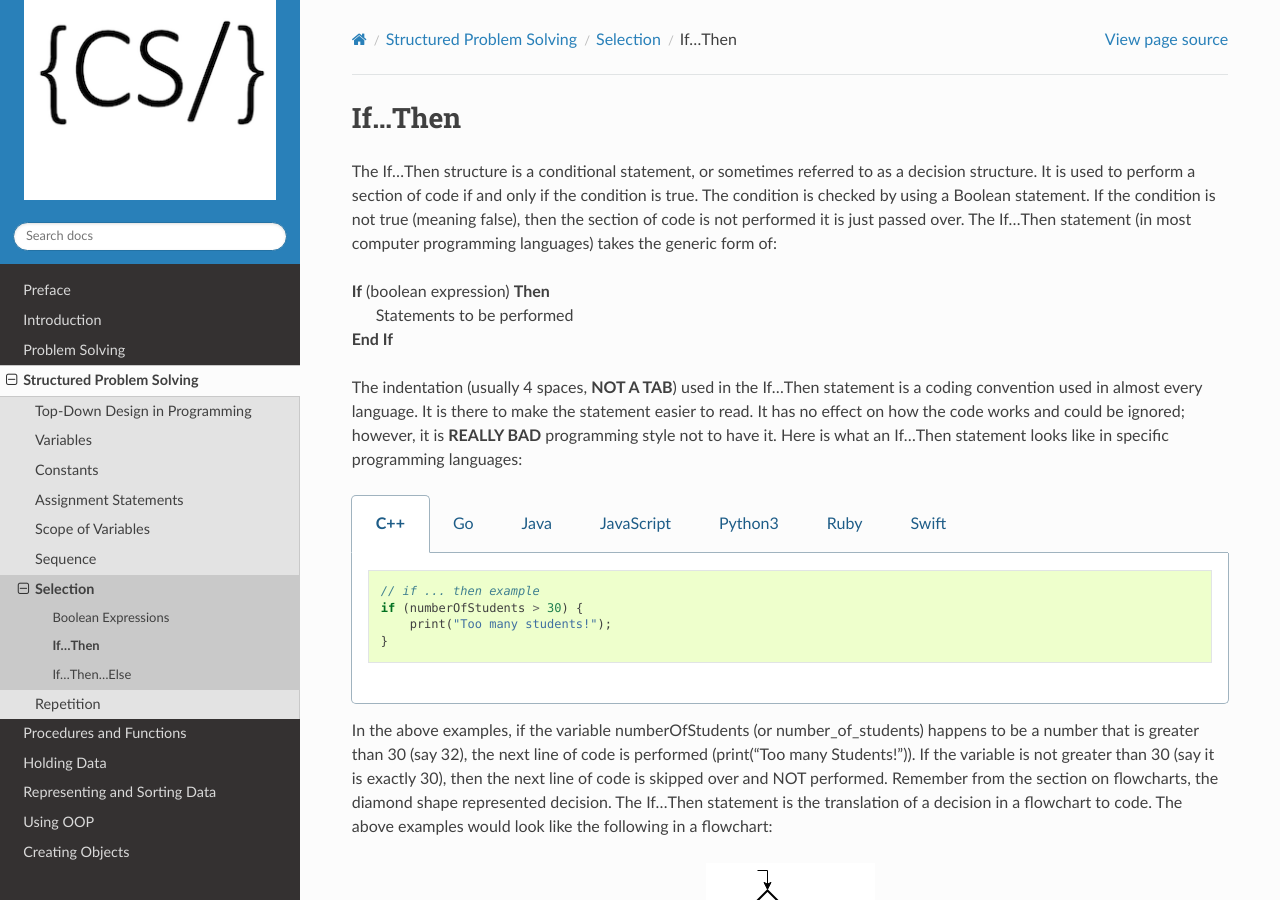
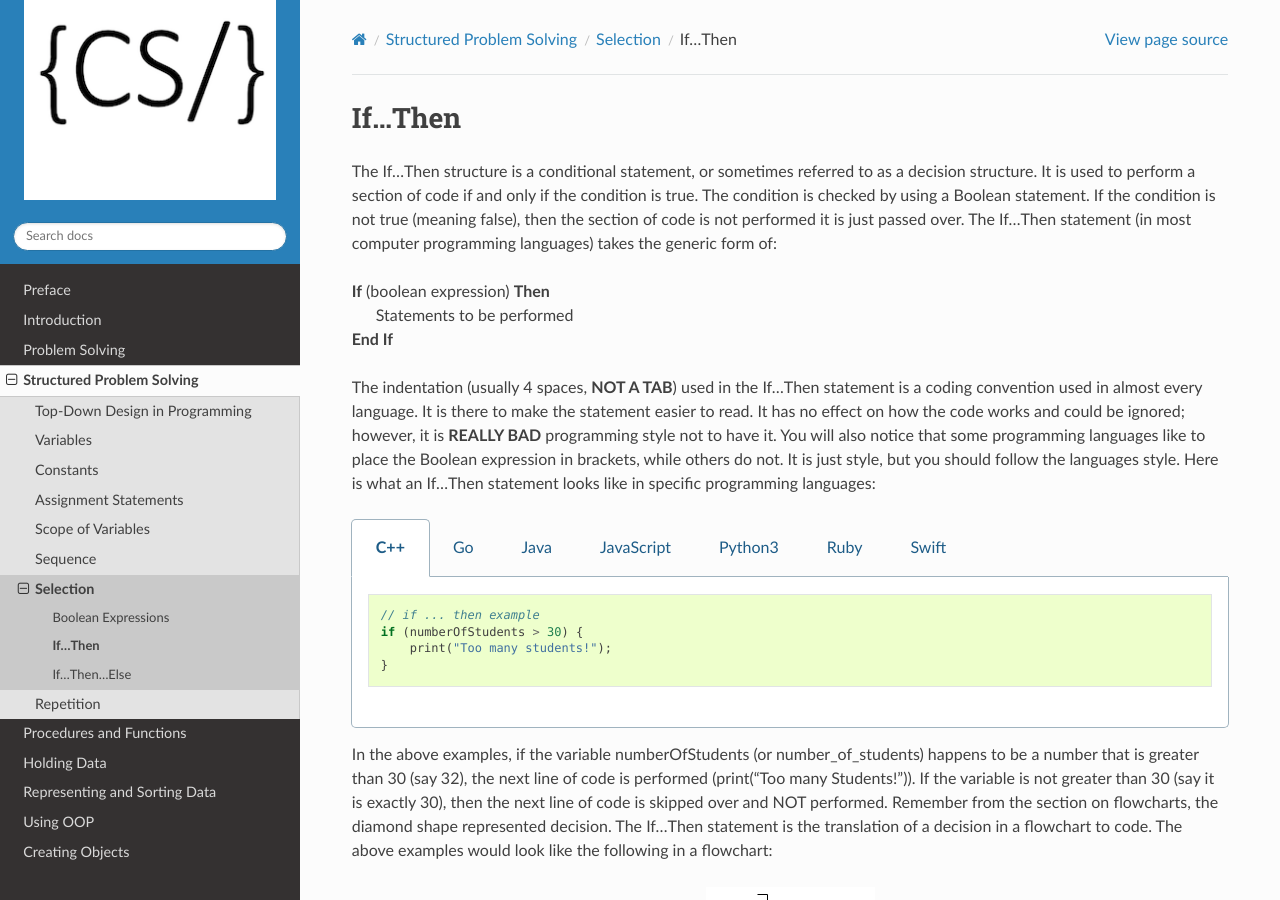
Before and after one commit to Mr-Coxall/Computer-Based-Problem-Solving, a Sphinx documentation site: the page built from docs/structured-problem-solving/if-then.rst, in a window 1280 px wide and 900 px high. Built offline with Sphinx 7.4.7 and the Read the Docs theme 2.0.0, drawn with Linux system fonts in a browser that asks for light colours; pages that are not in the unit, such as notebooks, are missing from menus.

Commit message:
doing selection text

```diff
--- a/docs/structured-problem-solving/if-then.rst
+++ b/docs/structured-problem-solving/if-then.rst
@@ -9,7 +9,7 @@ The If…Then structure is a conditional statement, or sometimes referred to as
 |    Statements to be performed
 | **End If**
 
-The indentation (usually 4 spaces, **NOT A TAB**) used in the If…Then statement is a coding convention used in almost every language. It is there to make the statement easier to read. It has no effect on how the code works and could be ignored; however, it is **REALLY BAD** programming style not to have it. Here is what an If…Then statement looks like in specific programming languages:
+The indentation (usually 4 spaces, **NOT A TAB**) used in the If…Then statement is a coding convention used in almost every language. It is there to make the statement easier to read. It has no effect on how the code works and could be ignored; however, it is **REALLY BAD** programming style not to have it. You will also notice that some programming languages like to place the Boolean expression in brackets, while others do not. It is just style, but you should follow the languages style. Here is what an If…Then statement looks like in specific programming languages:
 
 .. tabs::
 
```
